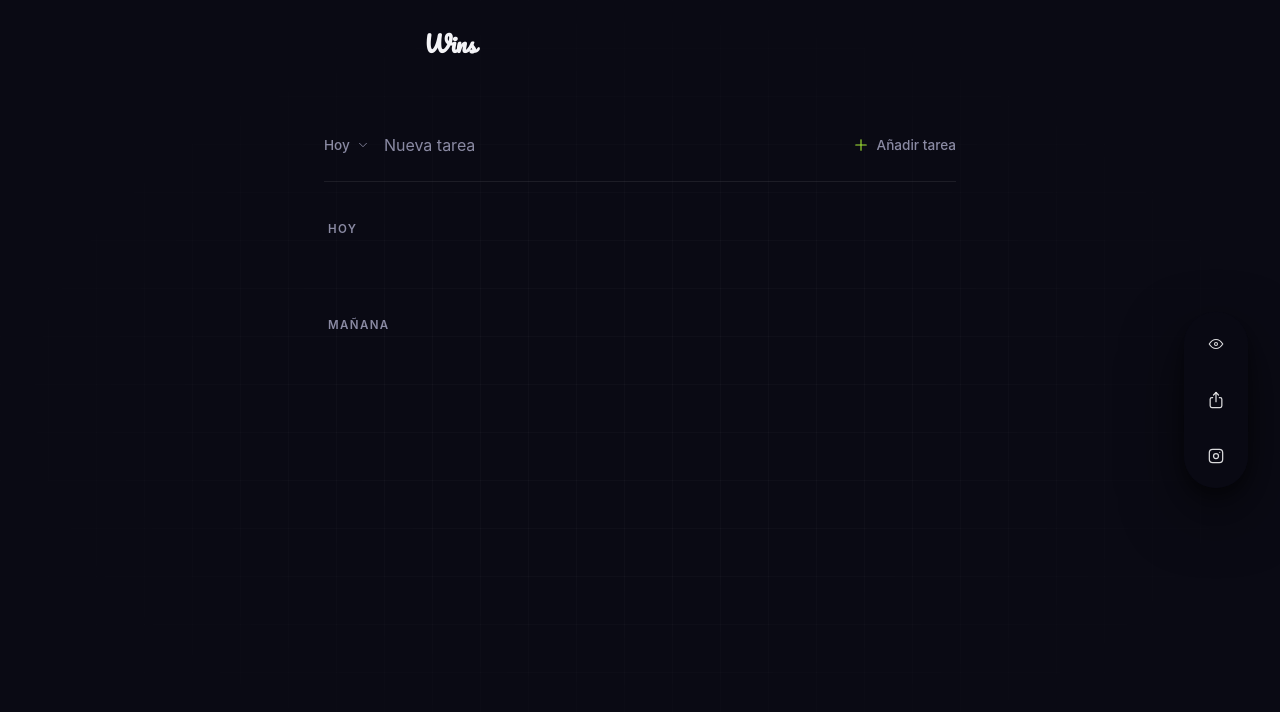
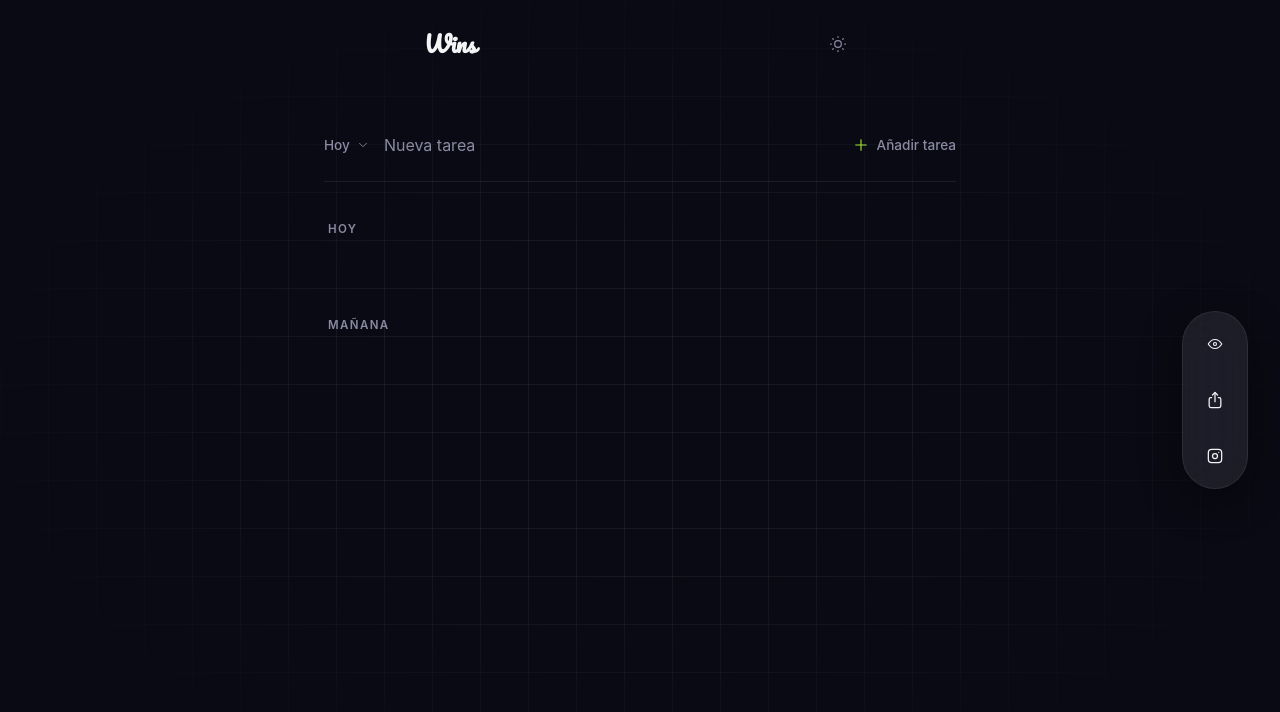
Before and after one commit to mariollesta/wins, a React (Vite) app: page / in a window 1280 px wide. Shown: the top 712 px of the page. Built offline with nearby package versions, Linux system fonts and the light colour scheme.

Commit message:
feat: add dark/light mode

```diff
--- a/src/components/Header.jsx
+++ b/src/components/Header.jsx
@@ -1,9 +1,27 @@
 import styles from './Header.module.css'
+import { useTheme } from '../context/ThemeContext.jsx'
+import { Sun } from '../icons/Sun'
+import { Moon } from '../icons/Moon'
 
 function Header() {
+  const { theme, toggleTheme } = useTheme()
+  const isDarkMode = theme === 'dark'
+
   return (
     <header className={styles.header}>
       <span className={styles.logo}>Wins</span>
+
+      <button
+        className={styles.themeToggle}
+        onClick={toggleTheme}
+        aria-label={isDarkMode ? 'Cambiar a modo claro' : 'Cambiar a modo oscuro'}
+      >
+        {isDarkMode ? (
+          <Sun width={20} height={20} className={styles.themeIcon} />
+        ): (
+          <Moon width={20} height={20} className={styles.themeIcon} />
+        )}
+      </button>
     </header>
   )
 }
--- a/src/components/Header.module.css
+++ b/src/components/Header.module.css
@@ -14,3 +14,37 @@
   letter-spacing: -0.02em;
   color: var(--color-text);
 }
+
+.themeToggle {
+  display: flex;
+  align-items: center;
+  justify-content: center;
+  width: 36px;
+  height: 36px;
+  border: none;
+  background: transparent;
+  color: var(--color-text-muted);
+  cursor: pointer;
+  border-radius: var(--radius-sm);
+  transition: color 0.15s ease, background 0.15s ease;
+}
+
+.themeToggle:hover {
+  color: var(--color-primary);
+  background: var(--color-surface-hover);
+}
+
+.themeIcon {
+  animation: iconIn 0.25s ease;
+}
+
+@keyframes iconIn {
+  from {
+    opacity: 0;
+    transform: rotate(-45deg) scale(0.7);
+  }
+  to {
+    opacity: 1;
+    transform: rotate(0deg) scale(1);
+  }
+}
--- a/src/components/ShareButton.module.css
+++ b/src/components/ShareButton.module.css
@@ -54,7 +54,7 @@
 .iconButton.capsule {
   background: transparent;
   border-color: transparent;
-  color: rgba(255, 255, 255, 0.85);
+  color: var(--color-text);
 }
 
 .iconButton.capsule:hover {
--- a/src/components/ShareSection.module.css
+++ b/src/components/ShareSection.module.css
@@ -18,16 +18,15 @@
   flex-direction: column;
   gap: 0.5rem;
   padding: 0.5rem;
-  background: rgba(10, 10, 20, 0.88);
+  background: var(--color-surface-strong);
+  border: 1px solid var(--color-border);
   border-radius: 999px;
-  box-shadow:
-    0 24px 60px rgba(0, 0, 0, 0.55),
-    0 8px 16px rgba(0, 0, 0, 0.4);
+  box-shadow: var(--shadow-md);
   backdrop-filter: blur(24px) saturate(140%);
   -webkit-backdrop-filter: blur(24px) saturate(140%);
   transform: translateY(-50%);
   transform-origin: center;
-  transition: transform 0.25s ease;
+  transition: transform 0.25s ease, background 0.25s ease;
 }
 
 .row:hover {
--- /dev/null
+++ b/src/context/ThemeContext.jsx
@@ -0,0 +1,32 @@
+import { createContext, useContext, useState, useEffect } from 'react'
+
+const ThemeContext = createContext()
+
+export function ThemeProvider({ children }) {
+  const [theme, setTheme] = useState(() => {
+    return localStorage.getItem('theme') || 'dark'
+  })
+
+  useEffect(() => {
+    document.documentElement.setAttribute('data-theme', theme)
+    localStorage.setItem('theme', theme)
+  }, [theme])
+
+  function toggleTheme() {
+    setTheme((currentTheme) => (currentTheme === 'dark' ? 'light' : 'dark'))
+  }
+
+  return (
+    <ThemeContext.Provider value={{ theme, toggleTheme }}>
+      {children}
+    </ThemeContext.Provider>
+  )
+}
+
+export function useTheme() {
+  const context = useContext(ThemeContext)
+  if (!context) {
+    throw new Error('useTheme must be used within a ThemeProvider')
+  }
+  return context
+}
--- /dev/null
+++ b/src/icons/Moon.jsx
@@ -0,0 +1,16 @@
+const Moon = (props) => (
+  <svg
+    {...props}
+    viewBox="0 0 24 24"
+    fill="none"
+    stroke="currentColor"
+    strokeWidth={1.5}
+    strokeLinecap="round"
+    strokeLinejoin="round"
+  >
+    <path stroke="none" d="M0 0h24v24H0z" fill="none" />
+    <path d="M12 3c.132 0 .263 0 .393 0a7.5 7.5 0 0 0 7.92 12.446a9 9 0 1 1 -8.313 -12.454l0 .008" />
+  </svg>
+);
+
+export { Moon }
--- /dev/null
+++ b/src/icons/Sun.jsx
@@ -0,0 +1,17 @@
+const Sun = (props) => (
+  <svg
+    {...props}
+    viewBox="0 0 24 24"
+    fill="none"
+    stroke="currentColor"
+    strokeWidth={1.5}
+    strokeLinecap="round"
+    strokeLinejoin="round"
+  >
+    <path stroke="none" d="M0 0h24v24H0z" fill="none" />
+    <path d="M8 12a4 4 0 1 0 8 0a4 4 0 1 0 -8 0" />
+    <path d="M3 12h1m8 -9v1m8 8h1m-9 8v1m-6.4 -15.4l.7 .7m12.1 -.7l-.7 .7m0 11.4l.7 .7m-12.1 -.7l-.7 .7" />
+  </svg>
+);
+
+export { Sun }
--- a/src/index.css
+++ b/src/index.css
@@ -32,6 +32,30 @@
   --font-display: 'Pacifico', cursive;
 }
 
+[data-theme="light"] {
+  --color-bg: #f7f7f5;
+  --color-surface: rgba(0, 0, 0, 0.03);
+  --color-surface-strong: rgba(0, 0, 0, 0.05);
+  --color-surface-hover: rgba(0, 0, 0, 0.045);
+  --color-primary: #65a30d;
+  --color-primary-hover: #4d7c0f;
+  --color-accent: #16a34a;
+  --color-text: #18181b;
+  --color-text-muted: #6b6b7d;
+  --color-border: rgba(0, 0, 0, 0.08);
+  --color-border-strong: rgba(0, 0, 0, 0.14);
+  --color-success: #16a34a;
+
+  --gradient-primary: linear-gradient(135deg, #65a30d 0%, #4d7c0f 50%, #3f6212 100%);
+  --gradient-primary-soft: linear-gradient(135deg, rgba(101, 163, 13, 0.85) 0%, rgba(77, 124, 15, 0.85) 100%);
+  --gradient-text: linear-gradient(135deg, #65a30d 0%, #4d7c0f 50%, #3f6212 100%);
+
+  --shadow-sm: 0 2px 8px rgba(0, 0, 0, 0.08);
+  --shadow-md: 0 12px 40px rgba(0, 0, 0, 0.1);
+  --shadow-glow: 0 0 60px rgba(101, 163, 13, 0.15);
+  --shadow-glow-strong: 0 8px 32px rgba(101, 163, 13, 0.22);
+}
+
 * {
   box-sizing: border-box;
 }
@@ -64,8 +88,8 @@ body::after {
   position: fixed;
   inset: 0;
   background-image:
-    linear-gradient(rgba(255, 255, 255, 0.025) 1px, transparent 1px),
-    linear-gradient(90deg, rgba(255, 255, 255, 0.025) 1px, transparent 1px);
+    linear-gradient(color-mix(in srgb, var(--color-text) 6%, transparent) 1px, transparent 1px),
+    linear-gradient(90deg, color-mix(in srgb, var(--color-text) 6%, transparent) 1px, transparent 1px);
   background-size: 48px 48px;
   mask-image: radial-gradient(ellipse 70% 70% at 50% 50%, black 30%, transparent 80%);
   -webkit-mask-image: radial-gradient(ellipse 70% 70% at 50% 50%, black 30%, transparent 80%);
@@ -80,5 +104,5 @@ body::after {
 
 ::selection {
   background: rgba(163, 230, 53, 0.4);
-  color: #0a0a14;
+  color: var(--color-bg);
 }
--- a/src/main.jsx
+++ b/src/main.jsx
@@ -1,7 +1,10 @@
 import { createRoot } from 'react-dom/client'
+import { ThemeProvider } from './context/ThemeContext.jsx'
 import './index.css'
 import App from './App.jsx'
 
 createRoot(document.getElementById('root')).render(
-  <App />
+  <ThemeProvider>
+    <App />
+  </ThemeProvider>
 )
```
